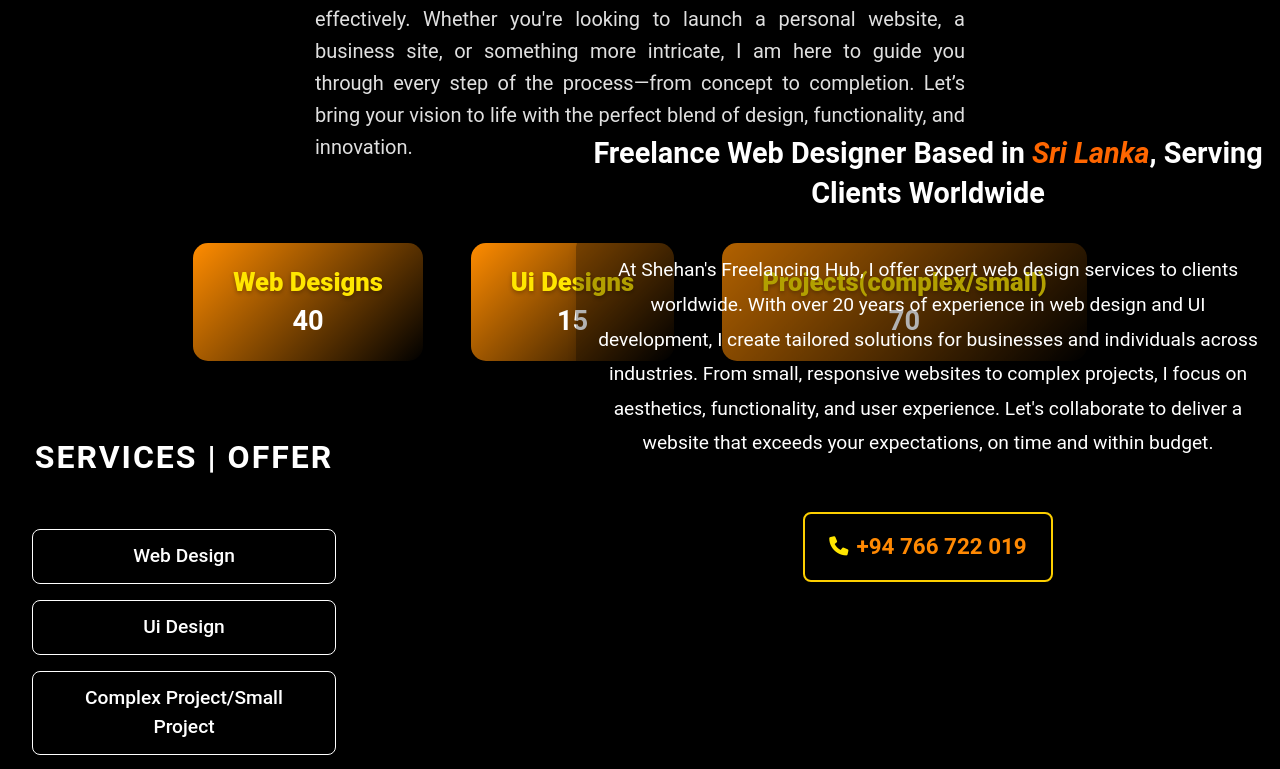
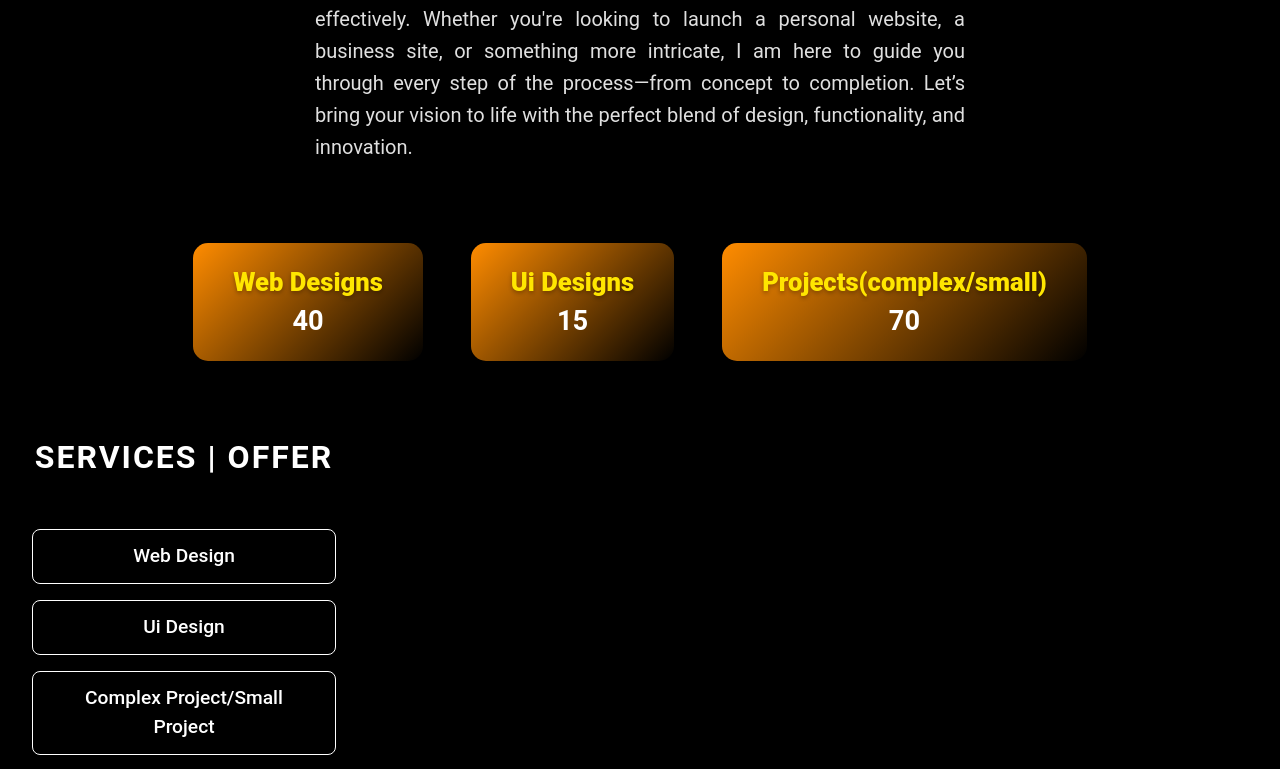
Before and after one commit to shehan8461/My-Web, a React (Vite) app in the folder MyWeb/client/: page / in a window 1280 px wide. Shown: the part 1264-2033 px from the top of the page. Built offline with nearby package versions, Linux system fonts and the light colour scheme.

Commit message:
mobile res 2

```diff
--- a/MyWeb/client/src/Pages/css/alldetails.css
+++ b/MyWeb/client/src/Pages/css/alldetails.css
@@ -428,7 +428,6 @@
 
 .freelancer-details {
   margin-left: 45%;
-  position: absolute;
   margin-top:100%;
 
 
@@ -667,7 +666,7 @@
 
 
   .freelancer-details {
-   position: relative;
+
       margin-top:50%;
       flex-direction: column;
       text-align: justify;
```
